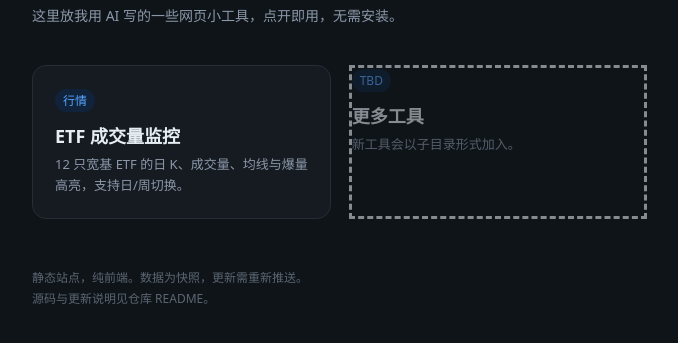
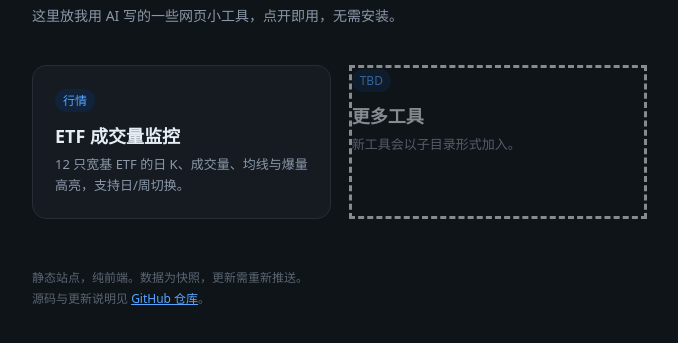
Before and after one commit to Lapalcegreat/web-tools, a plain HTML site: page index.html in a window 1280 px wide. Shown: the part 103-446 px from the top of the page, without its empty margins (142-820 px from the left). Drawn offline with Linux system fonts and the light colour scheme.

Commit message:
docs: 添加在线地址与仓库链接

```diff
--- a/index.html
+++ b/index.html
@@ -44,7 +44,7 @@
 
   <footer>
     静态站点，纯前端。数据为快照，更新需重新推送。<br />
-    源码与更新说明见仓库 README。
+    源码与更新说明见 <a href="https://github.com/Lapalcegreat/web-tools" target="_blank" rel="noopener">GitHub 仓库</a>。
   </footer>
 </div>
 </body>
```
Also changed, not shown: 1 other file.
